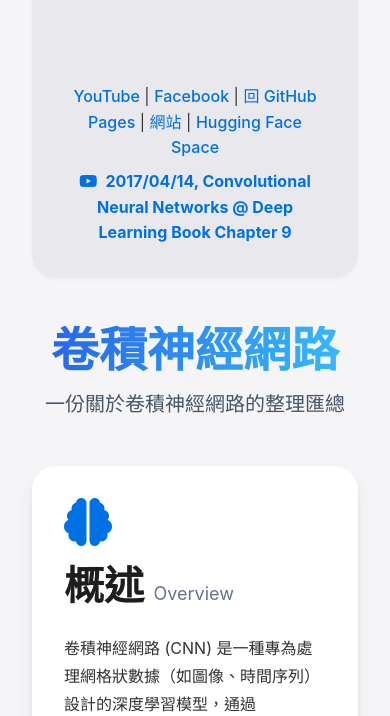
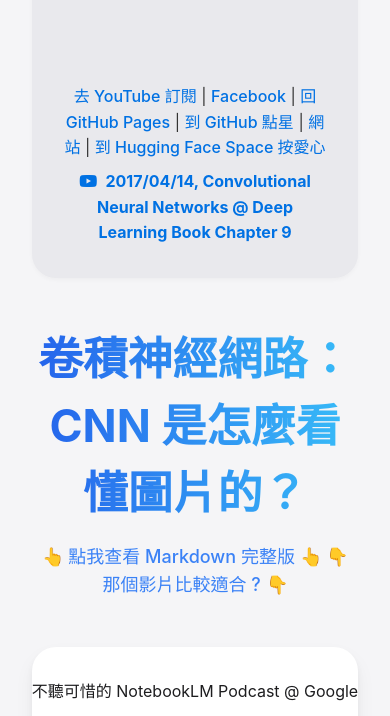
Before and after one commit to Deep-Learning-101/deep-learning-101.github.io, a Jekyll site: the page html/CH9.html, which Jekyll copies as it is, in a window 390 px wide. Shown: the part 642-1358 px from the top of the page. Built offline with Jekyll 4.4.1, drawn with Linux system fonts in a browser that asks for light colours; nearby versions of some CDN libraries.

Commit message:
更新 Chapter 9. Convolutional Networks

```diff
--- a/html/CH8.html
+++ b/html/CH8.html
@@ -234,7 +234,7 @@
             <div class="bento-box col-span-lg-3" style="display: flex; flex-direction: column; align-items: center;">
                 <div style="text-align: center;">
                     🎵 不聽可惜的 NotebookLM Podcast @ Google 🎵<br>
-                    <audio controls style="width: 400px; height: 30px; margin-top: 20px;"><source src="../notebooklm-mp3/NO19.mp3" type="audio/mpeg"></audio>
+                    <audio controls style="width: 400px; height: 30px; margin-top: 20px;"><source src="../notebooklm-mp3/CH8.mp3" type="audio/mpeg"></audio>
                 </div>
             <!-- 包住兩個影片的 flex 容器 -->
              <div style="display: flex; justify-content: center; gap: 20px; flex-wrap: wrap; margin-top: 20px;">
--- a/html/CH9.html
+++ b/html/CH9.html
@@ -21,6 +21,7 @@
             overflow: hidden; /* Ensures content respects border radius */
             display: flex;
             flex-direction: column;
+            margin-bottom: 1.5rem;
         }
         .bento-title {
             font-size: 1.75rem; /* 28px */
@@ -197,13 +198,14 @@
                         <img src="https://cdn.buymeacoffee.com/buttons/v2/default-red.png" alt="Buy Me A Coffee" style="height: 100px !important;width: 180px !important; display:inline-block; border-radius: 10px;">
                     </a>
                 </p>
-            <p align="center">
-            <a href="https://www.youtube.com/@DeepLearning101" target="_blank">YouTube</a> |
-            <a href="https://www.facebook.com/groups/525579498272187/" target="_blank">Facebook</a> |
-            <a href="https://deep-learning-101.github.io/"> 回 GitHub Pages</a> |
-            <a href="http://DeepLearning101.TWMAN.ORG" target="_blank">網站</a> |
-            <a href="https://huggingface.co/DeepLearning101" target="_blank">Hugging Face Space</a>
-            </p>
+                <p align="center">
+                <a href="https://www.youtube.com/@DeepLearning101" target="_blank">去 YouTube 訂閱</a> |
+                <a href="https://www.facebook.com/groups/525579498272187/" target="_blank">Facebook</a> |
+                <a href="https://deep-learning-101.github.io/"> 回 GitHub Pages</a> |
+                <a href="https://github.com/Deep-Learning-101" target="_blank"> 到 GitHub 點星</a> |
+                <a href="https://www.twman.org/DeepLearning101" target="_blank">網站</a> |
+                <a href="https://huggingface.co/DeepLearning101" target="_blank">到 Hugging Face Space 按愛心</a>
+                </p>
                 <p>
                <a href="https://www.youtube.com/watch?v=51cO6Kv37p4" target="_blank" rel="noopener noreferrer"><i class="fab fa-youtube mr-1"></i> <strong>2017/04/14, Convolutional Neural Networks @ Deep Learning Book Chapter 9</strong></a><br>
                 </p>
@@ -211,13 +213,40 @@
         </div>
 
         <header class="text-center my-12">
-            <h1 class="text-5xl md:text-7xl font-bold mb-4 bg-clip-text text-transparent bg-gradient-to-r from-blue-600 to-sky-400">
-                卷積神經網路
+            <h1 class="chinese-main-title bg-clip-text text-transparent bg-gradient-to-r from-blue-600 to-sky-400">
+                <a href="https://deep-learning-101.github.io/notebooklm/CH9" target="_TOP">
+                卷積神經網路：CNN 是怎麼看懂圖片的？
+                </a>
             </h1>
-            <p class="text-xl text-slate-600">
-                一份關於卷積神經網路的整理匯總
-            </p>
+            <!-- 👆 Emoji 版 Markdown 連結 -->
+            <div class="mt-4">
+                <a href="https://deep-learning-101.github.io/notebooklm/CH9" target="_TOP"
+                class="inline-block text-blue-500 hover:text-blue-700 text-lg font-medium"
+                title="點我查看 Markdown 完整版 ">
+                    👆 點我查看 Markdown 完整版 👆
+                    👇 那個影片比較適合 ? 👇
+                </a>
+            </div>
         </header>
+        </header>
+
+       <div class="grid-container">
+            <div class="bento-box col-span-lg-3" style="display: flex; flex-direction: column; align-items: center;">
+                <div style="text-align: center;">
+                    🎵 不聽可惜的 NotebookLM Podcast @ Google 🎵<br>
+                    <audio controls style="width: 400px; height: 30px; margin-top: 20px;"><source src="../notebooklm-mp3/CH9.mp3" type="audio/mpeg"></audio>
+                </div>
+            <!-- 包住兩個影片的 flex 容器 -->
+             <div style="display: flex; justify-content: center; gap: 20px; flex-wrap: wrap; margin-top: 20px;">
+                <!-- 第 1 個影片 -->
+                 <iframe width="400" height="225" src="https://www.youtube.com/embed/51cO6Kv37p4" frameborder="0" allow="accelerometer; autoplay; clipboard-write; encrypted-media; gyroscope; picture-in-picture" allowfullscreen>
+                </iframe>
+                <!-- 第 2 個影片 -->
+                 <iframe width="400" height="225" src="https://www.youtube.com/embed/D-XoUulXh98" frameborder="0" allow="accelerometer; autoplay; lipboard-write; encrypted-media; gyroscope; picture-in-picture" allowfullscreen>
+                </iframe>
+            </div>
+        </div>
+    </div>
 
         <div class="grid-container">
             <div class="bento-box col-span-lg-3">
```
Also changed, not shown: GeminiAbstract/PDF9.md (+32 -0 lines), notebooklm/CH9.md (+32 -0 lines).
